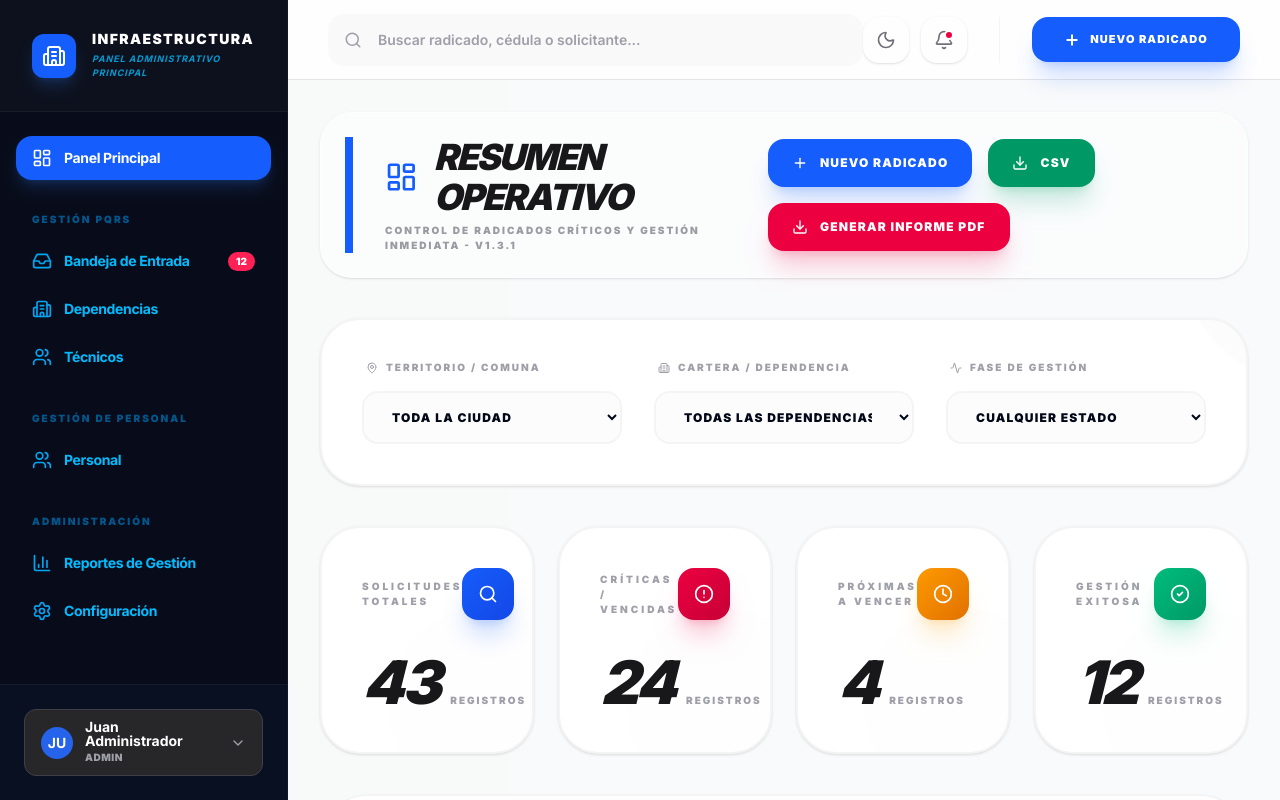
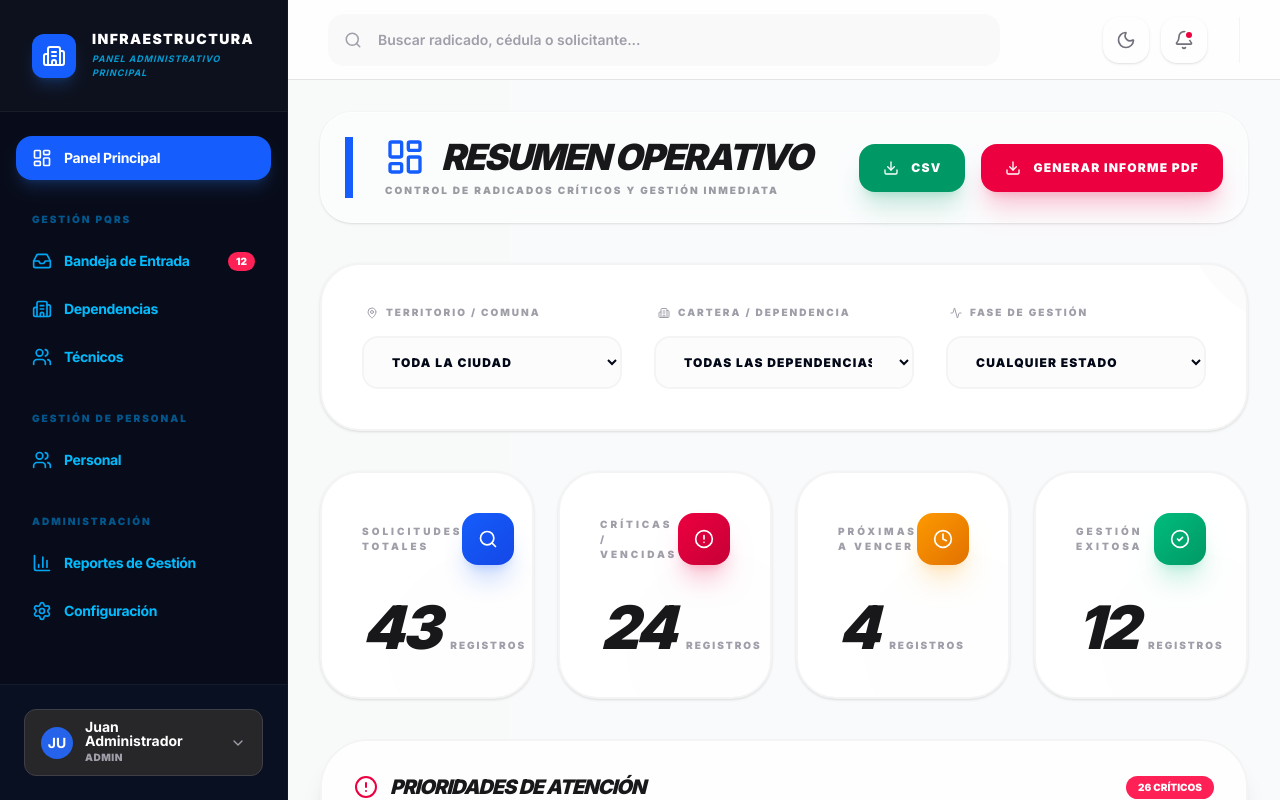
Before and after one commit to juanchosierrar/GS_PQRS_INFRA_PEREIRA, a Next.js app: page /pqrs/admin in a window 1280 px wide. Built offline with nearby package versions, Linux system fonts and the light colour scheme.

Commit message:
feat: restrict Nuevo Radicado button to Inbox only and clean up debug info

```diff
--- a/src/app/admin/page.tsx
+++ b/src/app/admin/page.tsx
@@ -293,31 +293,11 @@ function DashboardContent() {
                     </h2>
                     <p className="text-zinc-500 font-black text-[10px] tracking-[0.2em] uppercase opacity-70">
                         {activeTab === 'estadisticas'
-                            ? 'ANÁLISIS DE IMPACTO Y EFICIENCIA OPERATIVA MUNICIPAL - v1.3.1'
-                            : 'CONTROL DE RADICADOS CRÍTICOS Y GESTIÓN INMEDIATA - v1.3.1'}
-                        {typeof window !== 'undefined' && !window.location.pathname.includes('/pqrs/') && (
-                            <span className="ml-4 text-rose-600 bg-rose-50 px-2 py-0.5 rounded border border-rose-200">
-                                ⚠️ RUTA INCORRECTA (USAR /pqrs/)
-                            </span>
-                        )}
+                            ? 'ANÁLISIS DE IMPACTO Y EFICIENCIA OPERATIVA MUNICIPAL'
+                            : 'CONTROL DE RADICADOS CRÍTICOS Y GESTIÓN INMEDIATA'}
                     </p>
                 </div>
                 <div className="flex flex-wrap gap-4">
-                    {user?.rol === 'ADMIN_GENERAL' && (
-                        <button
-                            onClick={() => {
-                                // This assumes a way to trigger the global modal via a window event or simple state
-                                // Since we don't have a global context for the modal here, we'll suggest a consistent UI
-                                // but the Topbar button is the primary one. For Dashboard, we add it for double accessibility.
-                                const event = new CustomEvent('open-new-pqr-modal');
-                                window.dispatchEvent(event);
-                            }}
-                            className="flex items-center gap-3 px-6 py-4 bg-blue-600 hover:bg-blue-700 text-white rounded-2xl font-black text-xs uppercase tracking-widest transition-all shadow-xl shadow-blue-600/20 hover:-translate-y-1 active:scale-95"
-                        >
-                            <Plus className="h-4 w-4" />
-                            Nuevo Radicado
-                        </button>
-                    )}
                     <button
                         onClick={handleExportCSV}
                         className="flex items-center gap-3 px-6 py-4 bg-emerald-600 hover:bg-emerald-700 text-white rounded-2xl font-black text-xs uppercase tracking-widest transition-all shadow-xl shadow-emerald-600/20 hover:-translate-y-1 active:scale-95"
--- a/src/components/Topbar.tsx
+++ b/src/components/Topbar.tsx
@@ -48,7 +48,7 @@ export default function Topbar({ onNewPQR, onToggleSidebar }: TopbarProps) {
                     </button>
                 </div>
 
-                {canCreatePQR && (
+                {canCreatePQR && isInboxView && (
                     <button
                         onClick={onNewPQR}
                         className="flex items-center gap-2.5 bg-blue-600 hover:bg-blue-700 text-white px-8 py-3.5 rounded-2xl font-black uppercase text-[11px] tracking-widest shadow-xl shadow-blue-600/20 transition-all hover:scale-[1.05] active:scale-95 flex-shrink-0"
```
